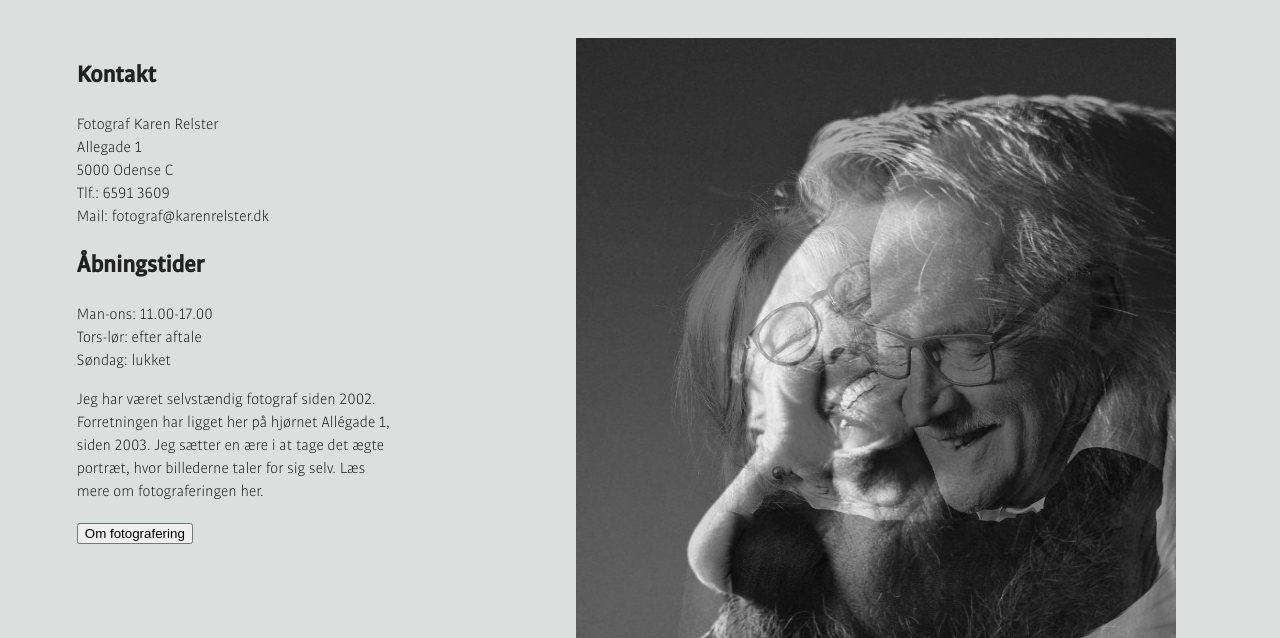
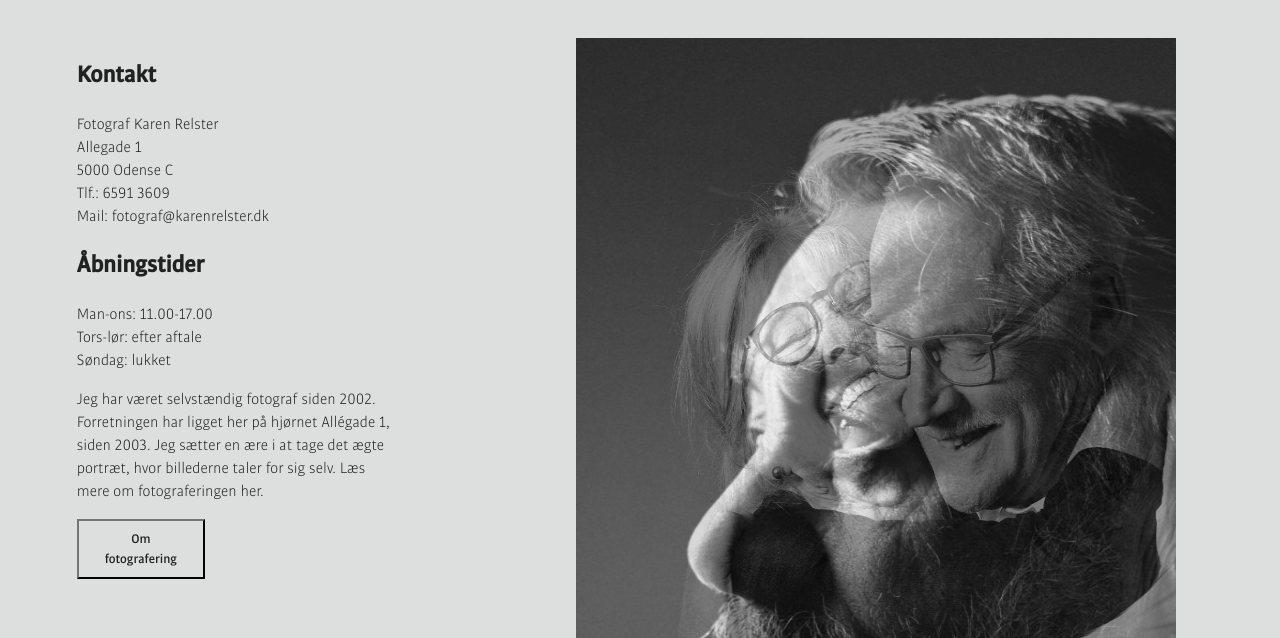
Before and after one commit to Maiich7/karenrelster, a plain HTML site: page index.html in a window 1280 px wide. Shown: the part 165-803 px from the top of the page. Drawn offline with Linux system fonts and the light colour scheme; files whose address does not match are found by name.

Commit message:
almost doooone

```diff
--- a/style.css
+++ b/style.css
@@ -49,5 +49,15 @@
 #forside .section_wrapper {
     display: grid;
     grid-template-columns: 1fr 2fr;
-    padding-top: 0vw;
+    padding-top: vw;
 }
+
+#fotografering {
+    background: none;
+    padding: 8px 15px 8px 15px;
+    border-color: #212121;
+  /*  border-style: solid;*/
+    font-family: "bulo-medium";
+    color: #212121;
+    width: 10vw;
+}
```
